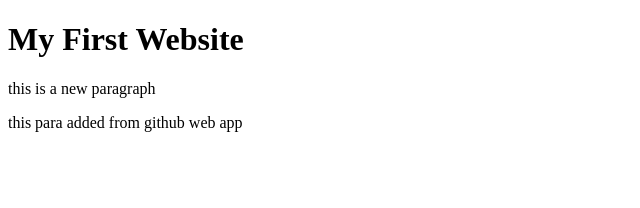
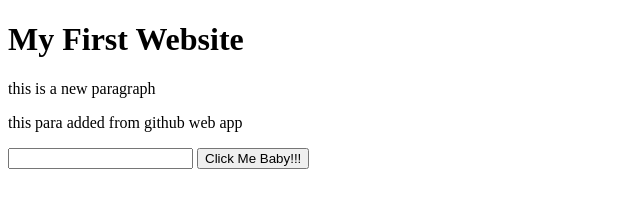
Before and after one commit to priyashism/my-first-website, a plain HTML site: page index.html in a window 1280 px wide. Shown: the whole page, without its empty margins (0-640 px from the left). Drawn offline with Linux system fonts and the light colour scheme.

Commit message:
added new button

```diff
--- a/index.html
+++ b/index.html
@@ -9,5 +9,7 @@
     <h1>My First Website</h1>
     <p>this is a new paragraph</p>
     <p>this para added from github web app</p>
+    <input type="text">
+    <button>Click Me Baby!!!</button>
 </body>
 </html>
```
